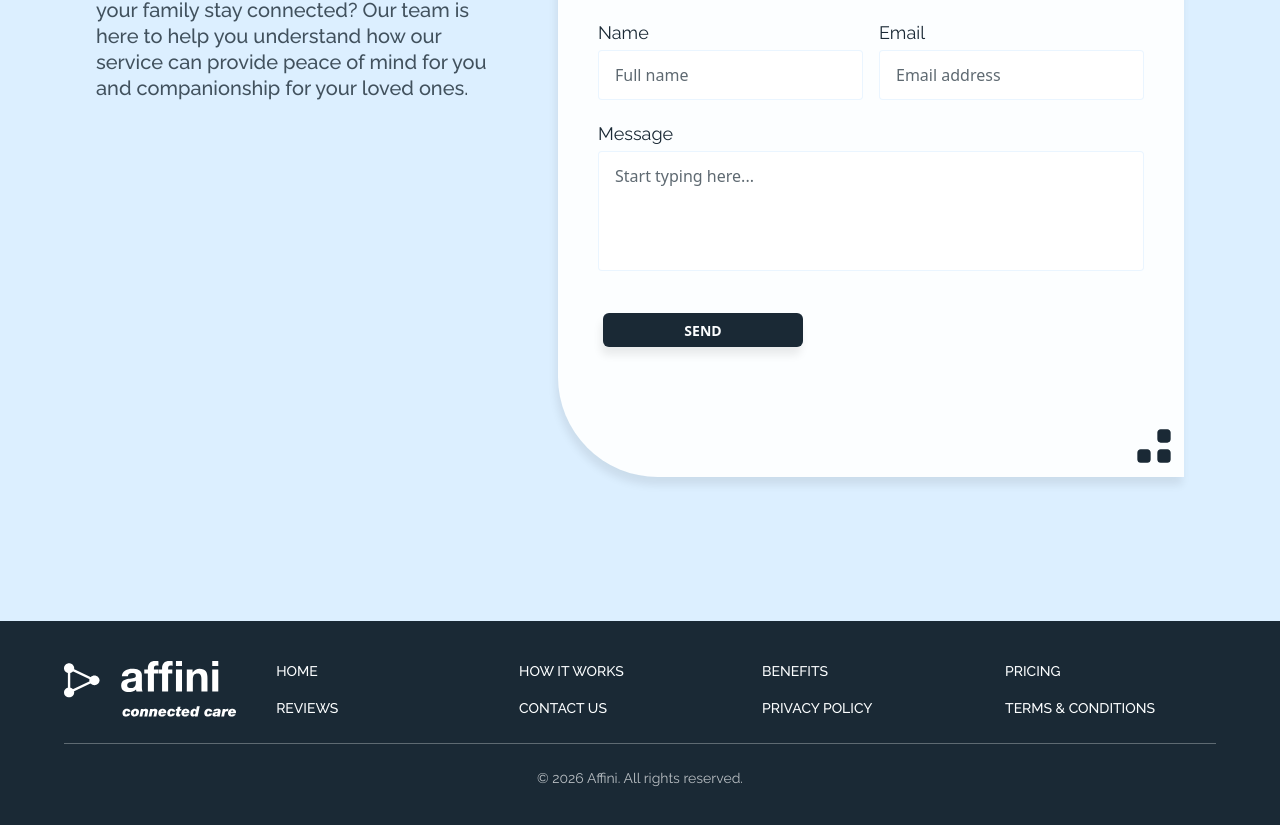
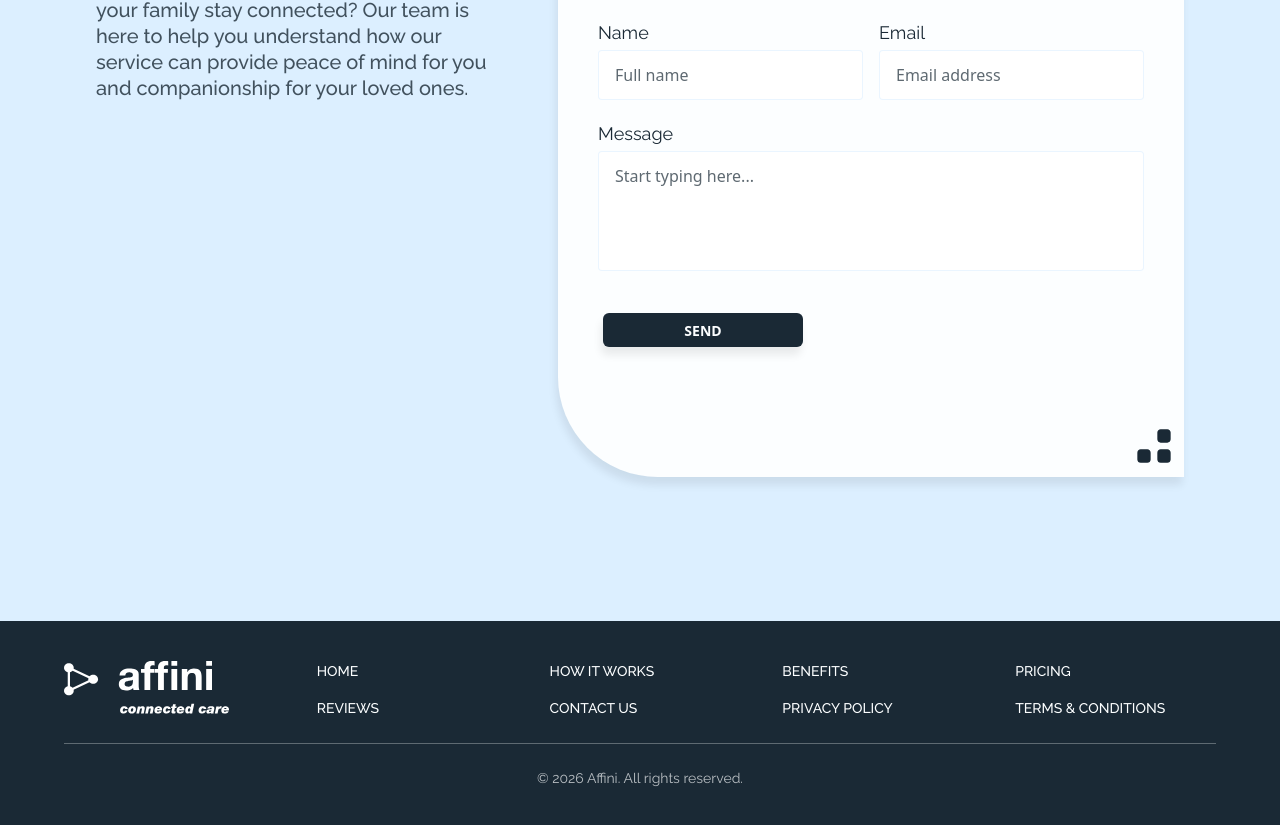
Before and after one commit to SiarheiBalabanovich/affini-app, a React (Vite) app: page / in a window 1280 px wide. Shown: the part 6370-7195 px from the top of the page. Built offline with nearby package versions, Linux system fonts and the light colour scheme.

Commit message:
changed gap logo and menu in the footer

```diff
--- a/src/components/FooterSection.jsx
+++ b/src/components/FooterSection.jsx
@@ -15,7 +15,7 @@
   return (
     <footer className="bg-primary text-whiteCustom">
       <div className="mx-auto max-w-[1280px] px-4 py-10 md:px-10 lg:px-16">
-        <div className="flex flex-col gap-10 lg:flex-row lg:items-start lg:justify-between">
+        <div className="flex flex-col gap-[5.5rem] lg:flex-row lg:items-start lg:justify-between">
           <div>
             <img
               src={logo}
```
